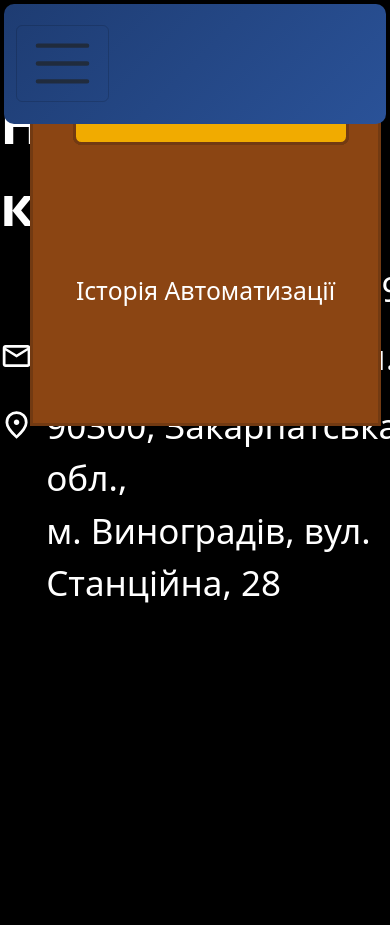
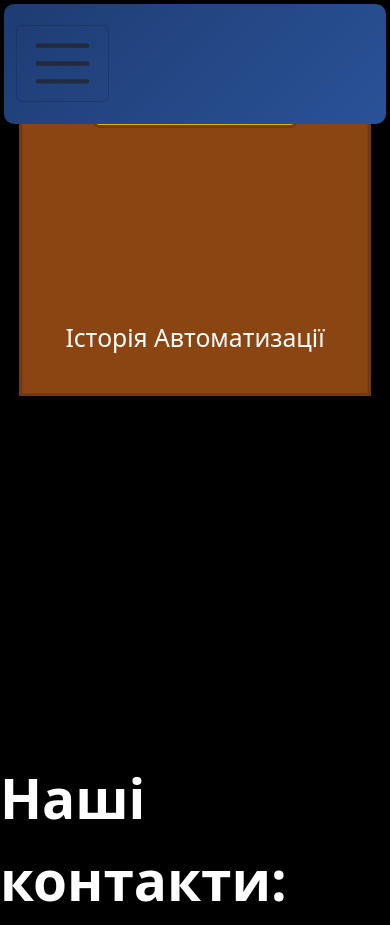
Before and after one commit to Nikolas228z/avtomatization, a plain HTML site: page history.html in a window 390 px wide. Shown: the top 925 px of the page. Before the commit the page ends 844 px from the top, so only its background shows below. Drawn offline with nearby package versions, Linux system fonts and the light colour scheme.

Commit message:
#G05PROJ-64 put page on center

```diff
--- a/HistoryJS.js
+++ b/HistoryJS.js
@@ -1,13 +1,28 @@
 let withZ = 150;
+
+// ширина екрана (вікна браузера)
+let screenWidth = window.innerWidth;
+
+// середина екрана
+let centerScreen = screenWidth / 2;
+
+console.log("Ширина:", screenWidth);
+console.log("Середина:", centerScreen);
 
 function page(username, describe, pess){
    let forDiv = document.createElement("div");
+    forDiv.style.left = centerScreen+"px";
    let withDisFlx = document.createElement("div");
+    withDisFlx.style.left = centerScreen;
    let another = document.createElement("div");
+    another.style.left = centerScreen;
    let forH2 = document.createElement("h2");
    let p = document.createElement("p");
    let button = document.createElement("button");
    let image = document.createElement("img");
+
+
+
 
    button.textContent= ">";
 
--- a/Mobile.css
+++ b/Mobile.css
@@ -27,7 +27,6 @@
 .mainButton{
     height: 15vh;
     width: 15%;
-    transform: translateY(-5vh);
 }
 
 .cardFlex{
@@ -42,20 +41,17 @@
         display: flex;
         flex-direction: column; /* 🔥 головне */
         align-items: center;   /* центрує по горизонталі */
-        justify-content: flex-start;
+           height: 90%;
+           justify-content: space-between;
     }
 
     .forAnother.reverse{
         flex-direction: column-reverse; /* для анімації */
     }
     .buton{
-        width: 80%;        /* норм ширина */
+        width: 80%  !important;       /* норм ширина */
         height: 50px;      /* норм висота */
-           position: absolute;
-    top: 3px; /* 3px від верхньої стінки */
-    left: 50%;
-    transform: translateX(-50%);
-    z-index: 10;
+
     }
     .forDivHis{
         border-radius: 3vh 3vh 0 0;
--- a/for-foot.css
+++ b/for-foot.css
@@ -3,7 +3,7 @@
   color: white !important;
 }
 main{
-margin-top: 10%
+margin-top: 10%;
 }
 .three-logo {
   width: 30%;
--- a/for-history.css
+++ b/for-history.css
@@ -4,9 +4,18 @@
     color: white;
     margin: 0;
 }
+main{
+     height: 55vh;
+    width: 100%;
+
+}
 .div-wht-dis{
     display: flex;
     align-content: center;
+}
+
+#mainSection{
+    display: flex;
 }
 .titlePage{
     background-color: saddlebrown;
@@ -38,7 +47,12 @@
 /* ПК — все як було */
 
 @media (max-width: 1000px){
-
+    main{
+     height: 80vh;
+}
+    .forAnoither{
+        width: 100%;
+    }
 
     .buton{
 
@@ -99,15 +113,16 @@
 }
 .forDivHis
 {
+    transform: translateX(-50%);
     position: absolute;
     width: 20%;
     height: 40vh;
     border-radius:  3vh 0 0 3vh ;
-    margin: 30px;
     background-color: saddlebrown;
     border: solid 3px #723a12;
     text-align: center;
     align-content: center;
+    justify-content: center;
 }
 .leftAnim{
       animation-name: animationInLeft;
```
